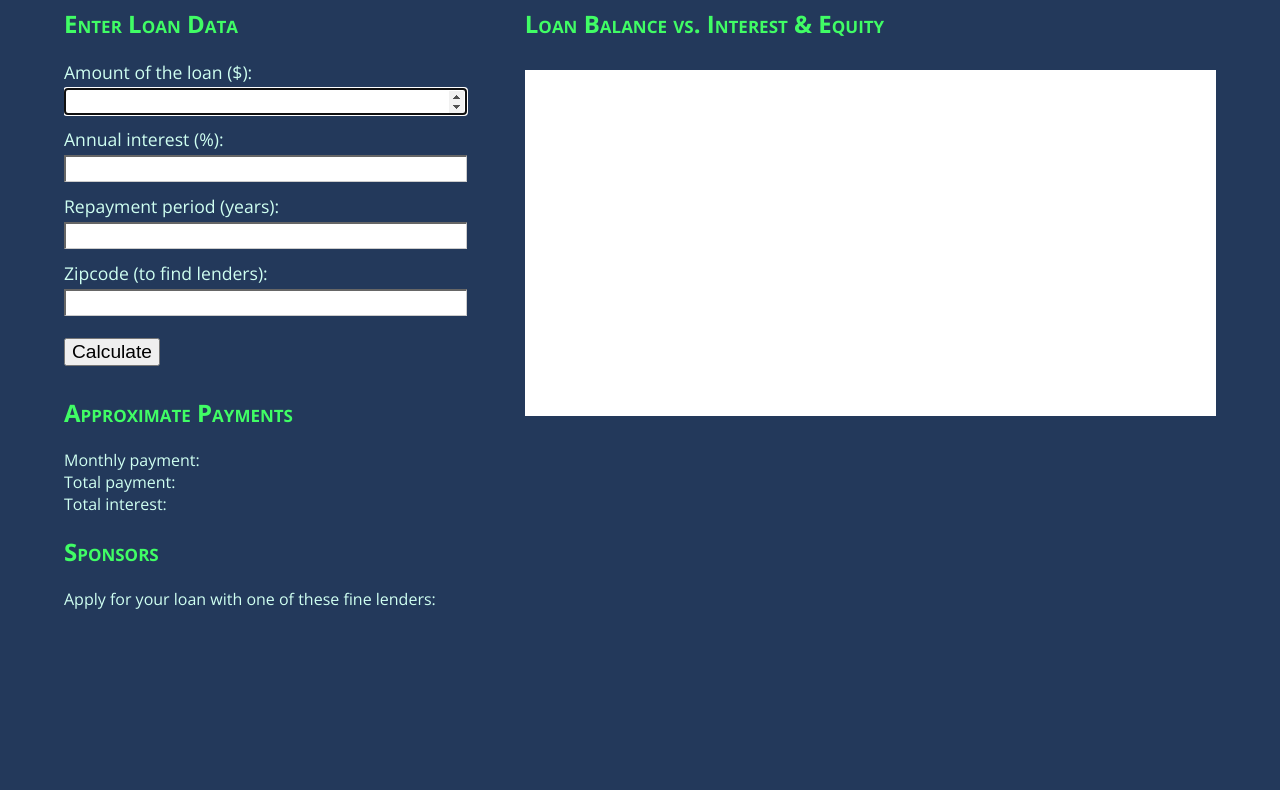
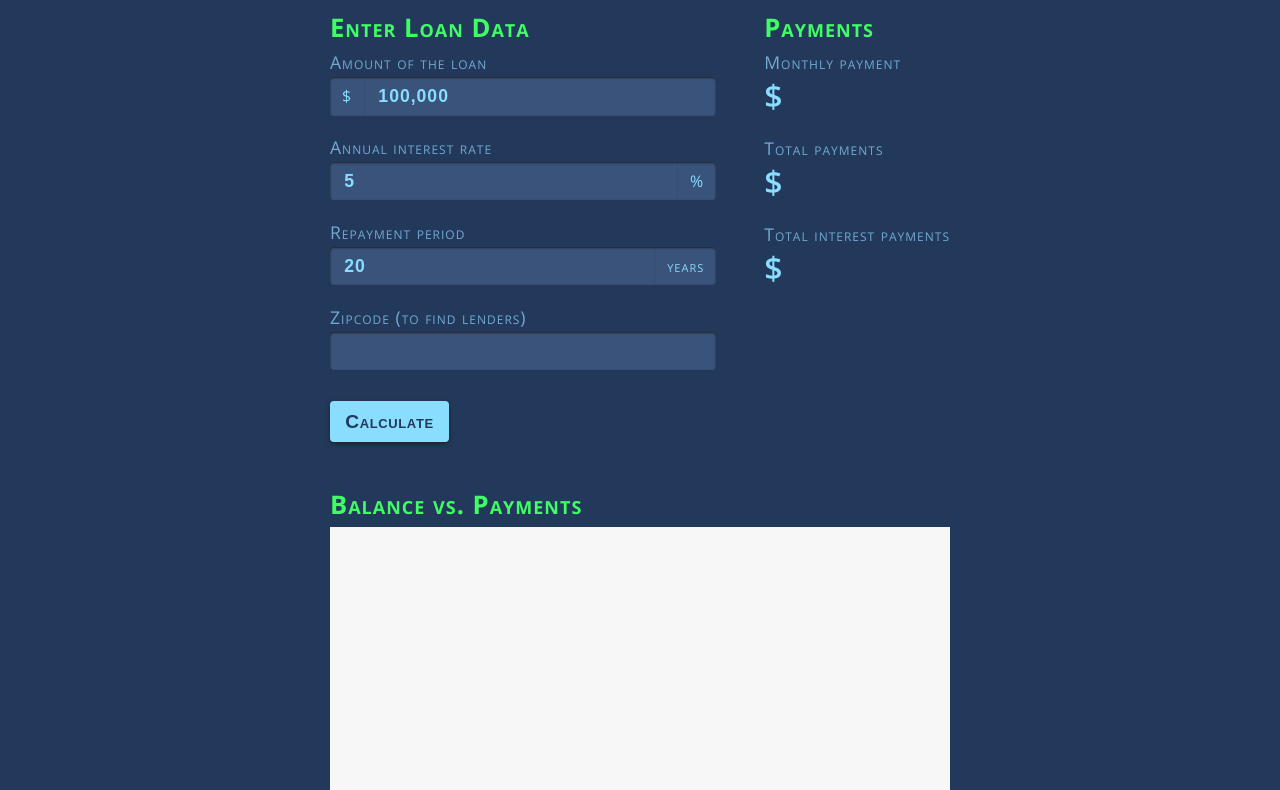
Before and after one commit to MindyTomlinson/LoanCalculator, a plain HTML site: page index.html in a window 1280 px wide. Shown: the part 118-908 px from the top of the page. Before the commit the page ends 800 px from the top, so only its background shows below. Drawn offline with nearby package versions, Linux system fonts and the light colour scheme.

Commit message:
Finish canvas graph

```diff
--- a/css/style.css
+++ b/css/style.css
@@ -1,119 +1,165 @@
-/* Apply a natural box layout model to all elements, but allowing components to change */
+.input-wrapper {
+  display: flex;
+  flex-flow: row nowrap;
+  box-shadow: inset 0px 1px 2px #222;
+  background-color: #39537b;
+  border-radius: 4px;
+  margin-top: 0.2em;
+  margin-bottom: 1.2em;
+}
+
+.input-field {
+  flex: 1;
+  border: 0;
+  font-size: 1.1em;
+  font-weight: 600;
+}
+
+.input-wrapper:hover {
+  box-shadow: inset 1px 2px 2px #222;
+  transition: box-shadow 0.1s ease;
+}
+
+input:focus, button:focus {
+  outline:none;
+}
+
+.input-field {
+  flex: 1;
+  border: 0;
+  font-size: 1.1em;
+  font-weight: 600;
+}
+
+.input-field,
+.input-addon {
+  padding: 0.5em 0.75em;
+  color: #89DDFF;
+  letter-spacing: 1px;
+}
+
+.input-field:not(first-child) {
+    border-left: 1px solid rgba(34,34,34,0.1);
+}
+.input-field:not(last-child) {
+    border-right: 1px solid rgba(34,34,34,0.1);
+}
+
+.input-addon {
+  font-variant: small-caps;
+}
+
+input {
+  background-color: transparent;
+}
+
+button {
+  background-color: #89DDFF;
+  border: 0;
+  border-radius: 4px;
+  box-shadow: 0px 2px 4px #222;
+  font-size: 1.2em;
+  font-variant: small-caps;
+  font-weight: 600;
+  letter-spacing: 0.6px;
+  color: #23395B;
+  padding: 0.5em 0.8em;
+  margin-top: 0.6em;
+  margin-bottom: 1em;
+}
+
+button:hover {
+  box-shadow: 3px 6px 6px #222;
+  transition: box-shadow 0.05s ease;
+  cursor: pointer;
+}
+
+.label {
+  font-variant: small-caps;
+  font-size: 1.1em;
+  letter-spacing: 1px;
+}
+
+.output-value {
+  color: #89DDFF;
+  letter-spacing: 1px;
+  font-weight: 600;
+  font-size: 2em;
+  margin-bottom: 0.6em;
+}
+
+canvas {
+  width: 100%;
+  height: auto;
+  background-color: #F7F7F7;
+}
+
+.container {
+  margin: auto;
+  width: 80%;
+  max-width: 620px;
+}
+
+.row {
+  display: flex;
+  flex-flow: row nowrap;
+}
+
+.col-main {
+  flex: 1;
+}
+
+.col:first-child {
+  padding-right: 3em;
+}
+
+h2 {
+  color: #40FD65;
+  font-size: 1.6em;
+  font-variant: small-caps;
+  letter-spacing: 1px;
+  margin: 0;
+  padding-top: 1em;
+  padding-bottom: 0.2em;
+}
+
+h1 {
+  color: #40FD65;
+  font-size: 3.6em;
+  font-variant: small-caps;
+  letter-spacing: 1px;
+  margin: 0;
+  padding-top: 0.4em;
+}
+
+p {
+  margin: 0;
+}
+
+@media (max-width: 540px) {
+  .row {
+    flex-flow: column;
+  }
+  .col:first-child {
+    padding-right: 0;
+  }
+  h1 {
+    font-size: 2.4em;
+  }
+}
+
+html, body {
+  margin: 0;
+  padding: 0;
+  height: 100%;
+  background-color: #23395B;
+  font-family: 'Open Sans', sans-serif;
+  color: #72AAD0;
+}
+
 html {
   box-sizing: border-box;
 }
 *, *:before, *:after {
   box-sizing: inherit;
 }
-
-/* Allows for full-viewport-height elements on
-page. Alternative is to use height: 100vh on
-individual elements */
-html, body {
-   height: 100%;
-   width: 100%;
-   margin: 0;
-   padding: 0;
-   font-family: 'Open Sans', sans-serif;
-   background-color: #23395B;
-   color: #CFFFF1;
-   font-size: 100%;
-}
-
-.row {
-	clear: both;
-	overflow: hidden;
-}
-
-.col-left {
-	float: left;
-	padding-right: 5%;
-	width: 40%;
-}
-
-.col-right {
-	float: left;
-	width: 60%;
-}
-
-
-header {
-	width: 100%;
-	padding: 20px 0;
-}
-
-header > h1 {
-	padding: 0 5%;
-	font-size: 3rem;
-}
-
-.wrapper {
-	padding: 0 5%;
-}
-
-h1, h2 {
-	font-variant: small-caps;
-	color: #40FD65;
-}
-
-h1 {
-	margin: 0;
-}
-
-h2 {
-	margin: 20px 0;
-}
-
-
-/** { border: 1px solid #ff0000;*/
-
-p {
-	margin: 0;
-	padding: 0;
-}
-
-form > label, form > input {
-	display: block;
-}
-form > label {
-	margin-bottom: 4px;
-	font-size: 110%;
-}
-
-form > input {
-	margin-bottom: 12px;
-	width: 100%;
-	font-size: 120%;
-	border-top: 2px solid #666;
-	border-left: 2px solid #666;
-	border-bottom: 1px solid #CCC;
-	border-right: 1px solid #CCC;
-}
-
-form > button {
-	font-size: 1.2rem;
-	margin: 10px 0;
-}
-
-#graph {
-	background-color: #FFF;
-	width: 100%;
-	height: auto;
-	margin: 10px 0 0 0;
-}
-
-@media (max-width: 900px) {
-	.col-right, .col-left {
-		width: 100%;
-	}
-
-	form > input {
-		width: 50%;
-	}
-}
-
-@media (max-width: 600px) {
-	form > input {
-		width: 100%;
-	}
-}
--- a/index.html
+++ b/index.html
@@ -11,50 +11,54 @@
 	<link href='http://fonts.googleapis.com/css?family=Open+Sans:700,600,400' rel='stylesheet' type='text/css'>
 </head>
 <body>
-	<!--
-		This is an HTML table with <input> elements that allow the user
-		to enter data and <span> elements in which the program can display
-		its results.
-		These elements have ids like "interest" and "years". These ids are
-		used in the JS code. Note that some of the input elements define
-		"onchange" or "onclick" event handlers. These specify strings of
-		JS code to be executed when the user enters data or clicks.
-	-->
+	<div class="container">
+	  <h1>Loan Calculator</h1>
+	  <div class="row">
+	    <div class="col col-main">
+	      <h2>Enter Loan Data</h2>
+	      <label for="amount" class="label">Amount of the loan</label>
+	      <div class="input-wrapper">
+	        <span class="input-addon">$</span>
+	        <input id="amount" class="input-field" type="text" value="100,000">
+	      </div>
+	      <label for="apr" class="label">Annual interest rate</label>
+	      <div class="input-wrapper">
+	        <input id="apr" class="input-field" type="text" value="5">
+	        <span class="input-addon">%</span>
+	      </div>
+	      <label for="years" class="label">Repayment period</label>
+	      <div class="input-wrapper">
+	        <input id="years" class="input-field" type="text" value="20">
+	        <span class="input-addon">years</span>
+	      </div>
+	      <label for="zipcode" class="label">Zipcode (to find lenders)</label>
+	      <div class="input-wrapper">
+	        <input id="zipcode" class="input-field" type="text">
+	      </div>
+	      <button onclick="calculate();">Calculate</button>
 
-	<header><h1 class="title green">Loan Calculator</h1></header>
-		<div class="wrapper">
-	<div class="row">
-		<div class="col-left">
-			<form>
-				<h2>Enter Loan Data</h2>
-				<label for="amount">Amount of the loan ($):</label>
-				<input id="amount" type="number" onchange="calculate();" autofocus>
-				<label for="apr">Annual interest (%):</label>
-				<input id="apr" type="number" onchange="calculate();">
-				<label for="years">Repayment period (years):</label>
-				<input id="years" type="number" onchange="calculate();">
-				<label for="zipcode">Zipcode (to find lenders):</label>
-				<input id="zipcode" type="number" onchange="calculate();">
-				<button id="calc-button" class="button" onclick="calculate();">Calculate</button>
-				<h2 class="top-pad">Approximate Payments</h2>
-				<p class="output">Monthly payment:
-					<span class="output-value" id="payment"></span></p>
-				<p class="output">Total payment:
-					<span class="output-value" id="total"></span></p>
-				<p class="output">Total interest:
-					<span class="output-value" id="interest"></span></p>
-			</form>
-		</div>
-		<div class="col-right">
-			<h2>Loan Balance vs. Interest & Equity</h2>
-			<canvas id="graph"></canvas>
-		</div>
+	    </div>
+	    <div class="col">
+	      <h2>Payments</h2>
+	      <div class="output-wrapper">
+	        <p class="label">Monthly payment</p>
+	        <p class="output-value">$<span id="payment"></span></p>
+	      </div>
+	      <div class="output-wrapper">
+	        <p class="label">Total payments</p>
+	        <p class="output-value">$<span id="total"></span></p>
+	      </div>
+	      <div class="output-wrapper">
+	        <p class="label">Total interest payments</p>
+	        <p class="output-value">$<span id="totalinterest"></span></p>
+	      </div>
+	    </div>
+	  </div>
+	  <h2>Balance vs. Payments</h2>
+	  <canvas id="graph"></canvas>
+	  <h2>Sponsors</h2>
+	  <p class="">Apply for a loan with one of these fine lenders:</p>
 	</div>
-	<h2 class="top-pad">Sponsors</h2>
-	<p>Apply for your loan with one of these fine lenders:</p>
-	<div id="js-lenders"></div>
-	</div>
-
 <script src="js/script.js"></script>
 </body>
 </html>
--- a/js/script.js
+++ b/js/script.js
@@ -0,0 +1,128 @@
+"use strict";
+
+function calculate() {
+  // Look up the input and output elements in the document
+  var amount = document.getElementById("amount");
+  var apr = document.getElementById("apr");
+  var years = document.getElementById("years");
+  var zipcode = document.getElementById("zipcode");
+  var payment = document.getElementById("payment");
+  var total = document.getElementById("total");
+  var totalinterest = document.getElementById("totalinterest");
+
+  // Get the user's input from the input elements.
+  // Assume all input is valid (for now).
+  // Convert interest rate from percentage to decimal
+  // Convert from annual rate to monthly rate
+  // Convert payment period in years to number of monthly payments
+  var principal = parseFloat(amount.value.replace(/,/g, ''));
+  var rate = parseFloat(apr.value) / 100 / 12;
+  var payments = parseFloat(years.value) * 12;
+
+  // Compute the monthly payment
+  var x = Math.pow(1 + rate, payments);
+  var monthly = (principal * x * rate) / (x - 1);
+
+  // If the result is a finite number, the user's input was good
+  // and we have meaningful results to display
+  if (isFinite(monthly)) {
+    // Fill in the output fields, rounding to 2 decimal places
+    payment.innerHTML = formatNumber(monthly);
+    total.innerHTML = formatNumber(monthly * payments);
+    totalinterest.innerHTML = formatNumber((monthly * payments) - principal);
+
+    // Save the user's input so we can restore it
+    // the next time they visit
+    save(amount.value, apr.value, years.value, zipcode.value);
+
+    // Advertise: find and display local lenders
+    // but ignore network errors
+    try { // Catch any errors that occur within these curly braces...
+
+    }
+
+    catch(e) {
+      // ... And ignore these errors
+    }
+
+    // Finally, chart loan balance, interest, and equity payments
+    chart(principal, rate, monthly, payments)
+  }
+  else {
+    // Result was NaN or Infinite,
+    // which means the input was incomplete or invalid.
+    // Clear any previously-displayed output.
+    payment.innerHTML = "";
+    total.innerHTML = "";
+    totalinterest.innerHTML = "";
+    chart();  // With no arguments, clears the chart
+  }
+}
+
+// Save the user's input as properties of the localStorage object.
+// Those properties will still be there
+// when the user visits in the future.
+// This storage feature will not work in some browsers
+// (eg, Firefox) if you run the example from a local file URL
+// It does work over HTTP, however.
+function save(amount, apr, years, zipcode) {
+  if (window.localStorage) { // Only do this if the browser supports it
+    localStorage.loan_amount = amount;
+    localStorage.loan_apr = apr;
+    localStorage.loan_years = years;
+    localStorage.loan_zipcode = zipcode;
+  }
+}
+
+// Automatically attempt to restore input fields
+// when the document first loads.
+window.onload = function() {
+  // If the browser supports localStorage
+  // and we have some stored data
+  if (window.localStorage && localStorage.loan_amount) {
+    document.getElementById("amount").value = localStorage.loan_amount;
+    document.getElementById("apr").value = localStorage.loan_apr;
+    document.getElementById("years").value = localStorage.loan_years;
+    document.getElementById("zipcode").value = localStorage.loan_zipcode;
+  }
+};
+
+// Chart the monthly loan balance, interest, and
+// equity in an HTML <canvas> element.
+// If called with no arguments, then just erase
+// any previously drawn chart.
+function chart(principal, rate, monthly, payments) {
+  var graph = document.getElementById("graph");
+  graph.width = graph.width; // Magic to clear and reset the canvas element
+
+  // If we're called with no arguments,
+  // or if the browser does not support graphics
+  // in a <canvas> element, then just return now.
+  if (arguments.length === 0 || !graph.getContext) return;
+
+  // Get the "context" object for the <canvas>
+  // that defines the API
+  var g = graph.getContext("2d"); // All drawing is done with this object
+  var width = graph.width, height = graph.height; // Get canvas size
+
+  // These functions convert payment numbers
+  // and dollar amounts to pixels
+  function paymentToX(n) {
+    return n * width/payments;
+  }
+  function amountToY(a) {
+    return height - (a * height / (monthly * payments * 1.05));
+  }
+
+  // Payments are a straight line from (0,0)
+  // to (payments, monthly * payments)
+  g.moveTo(paymentToX(0), amountToY(0)); // Start at lower left
+  g.lineTo(paymentToX(payments), // Draw to upper right
+           amountToY(monthly * payments));
+  g.lineTo(paymentToX(payments), amountToY(0))
+}
+
+function formatNumber (num) {
+    return num.toFixed(2).replace(/(\d)(?=(\d{3})+(?!\d))/g, "$1,")
+    // http://blog.tompawlak.org/number-currency-formatting-javascript
+}
```
